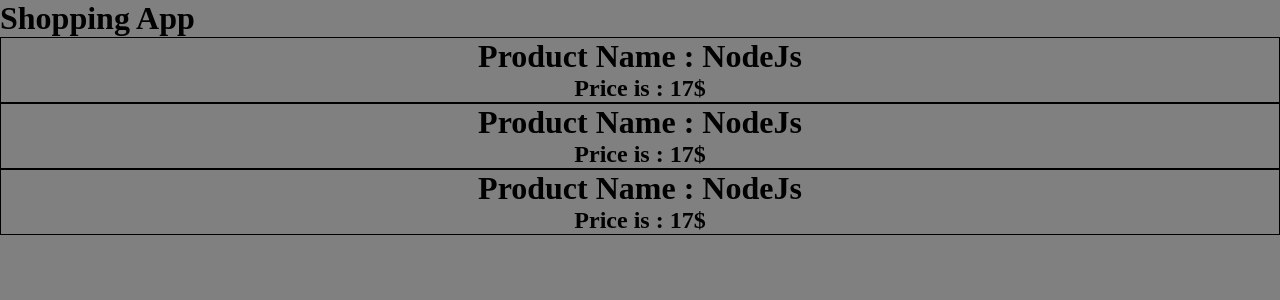
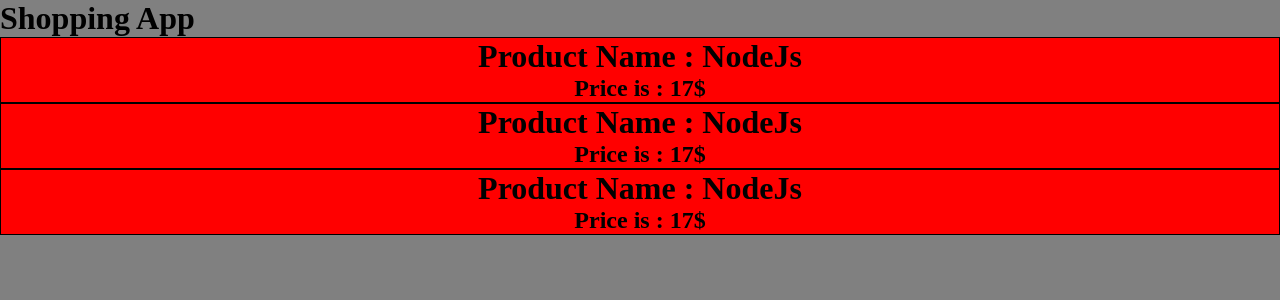
Before and after one commit to ManiRamezanpour/React-Learning, a React (Create React App) app: page / in a window 1280 px wide. Shown: the top 300 px of the page. Built offline with nearby package versions, Linux system fonts and the light colour scheme.

Commit message:
add module css to components

```diff
--- a/src/Components/Product.js
+++ b/src/Components/Product.js
@@ -1,7 +1,7 @@
-import './Product.css'
+import styles from './Product.module.css'
 const Product = (props) => {
     return (
-        <div className="Product">
+        <div className={styles.Product}>
             <h1>Product Name : {props.name}</h1>
             <h2>Price is : {props.price}</h2>
         </div>
--- a/src/Components/Product.css
+++ b/src/Components/Product.module.css
@@ -1,4 +1,5 @@
 .Product {
   border: 1px solid black;
   text-align: center;
+  background-color: red;
 }
--- a/src/app.css
+++ b/src/app.css
@@ -1,4 +1,9 @@
 .container {
   display: flex;
-  flex-direction:column;
+  flex-direction: column;
 }
+.product {
+  width: 300px;
+  height: 100px;
+  background-color: red;
+}
```
